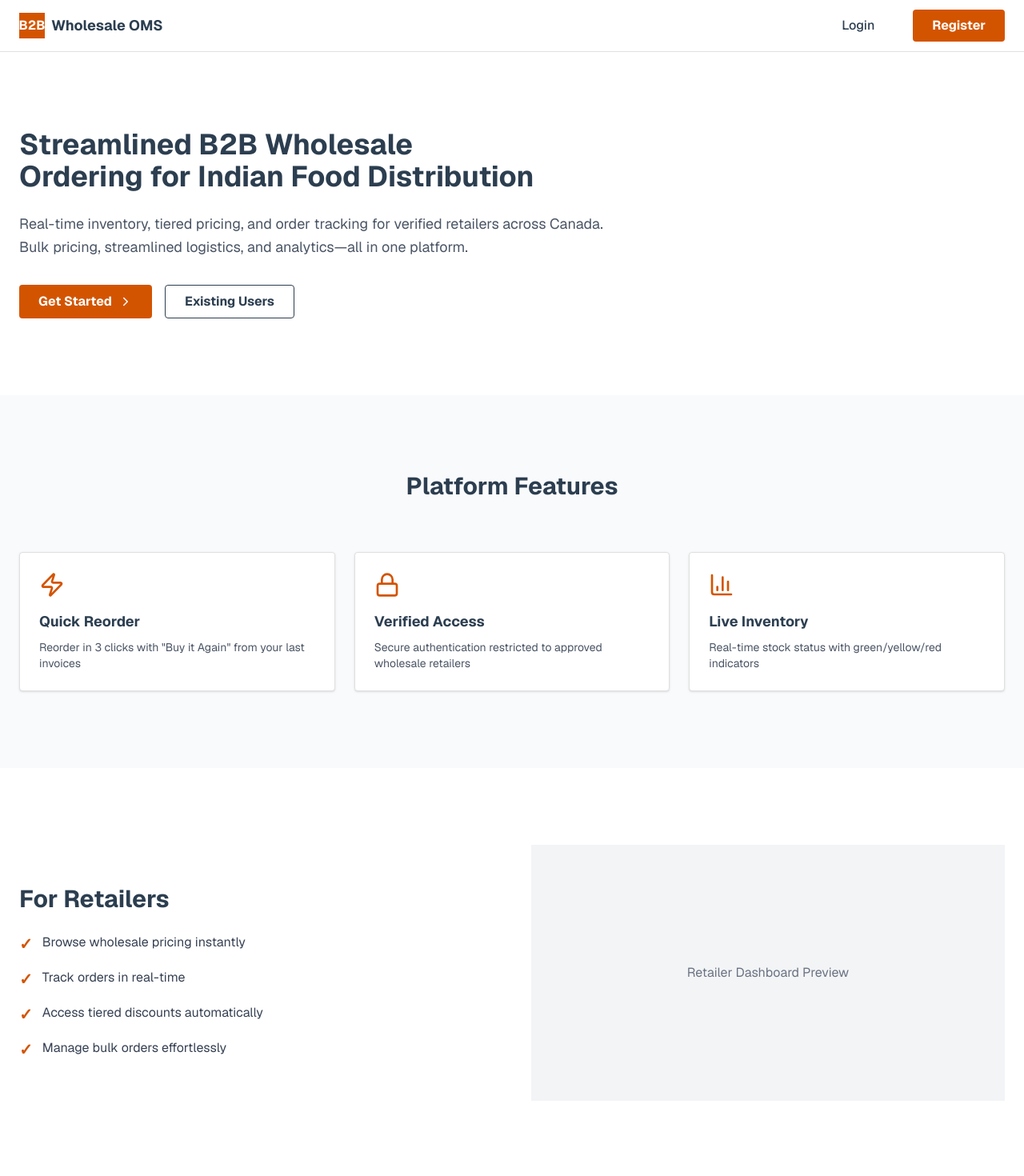
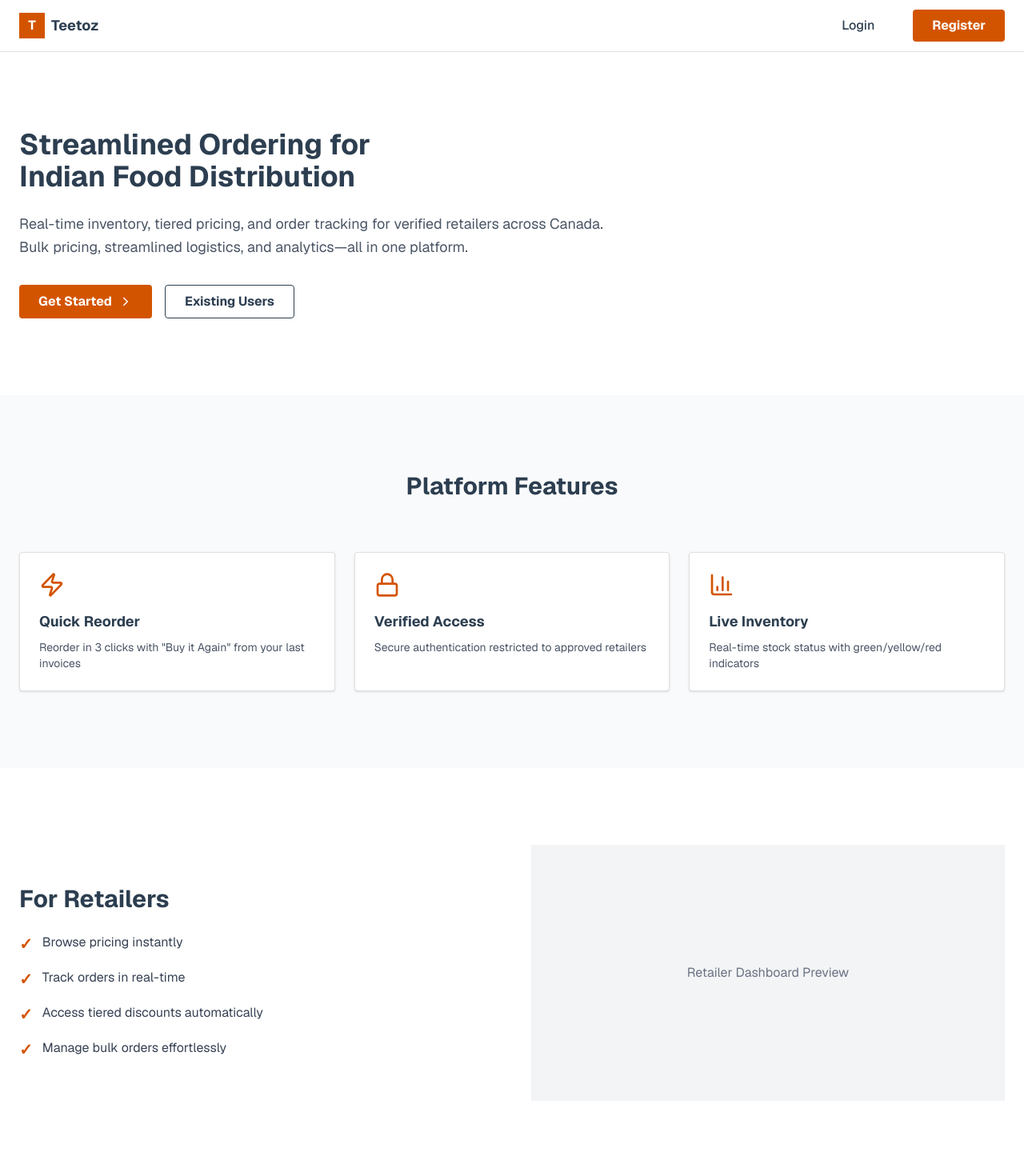
Before and after one commit to Rateeka/b2-b-wholesale-site, a Next.js app: page / in a window 1280 px wide. Shown: the top 1470 px of the page at 80% size. Built offline with nearby package versions, Linux system fonts and the light colour scheme.

Commit message:
refactor: update branding from B2B to Teetoz across the application

```diff
--- a/app/admin/layout.tsx
+++ b/app/admin/layout.tsx
@@ -42,7 +42,7 @@ export default function AdminLayout({ children }) {
           <div className="flex items-center gap-8">
             <div className="flex items-center gap-2">
               <div className="w-8 h-8 bg-primary rounded-sm flex items-center justify-center text-white font-bold text-sm">
-                B2B
+                T
               </div>
               <span className="font-bold text-secondary text-lg">Admin</span>
             </div>
--- a/app/globals.css
+++ b/app/globals.css
@@ -4,7 +4,7 @@
 @custom-variant dark (&:is(.dark *));
 
 :root {
-  /* B2B Wholesale OMS Color System */
+  /* Teetoz Color System */
   --primary: #d35400;
   --secondary: #2c3e50;
   --background: #ffffff;
@@ -134,7 +134,7 @@
     @apply bg-background text-foreground;
   }
 
-  /* B2B Design System Components */
+  /* Teetoz Design System Components */
 
   /* Card Component */
   .card {
--- a/app/layout.tsx
+++ b/app/layout.tsx
@@ -8,9 +8,9 @@ const _geist = Geist({ subsets: ["latin"] })
 const _geistMono = Geist_Mono({ subsets: ["latin"] })
 
 export const metadata: Metadata = {
-  title: "B2B Wholesale OMS - Indian Food Distribution",
+  title: "Teetoz - Indian Food Distribution",
   description:
-    "Centralized B2B Order Management System for verified retailers. Real-time inventory, tiered pricing, and streamlined logistics for Indian food distribution across Canada.",
+    "Centralized Order Management System for verified retailers. Real-time inventory, tiered pricing, and streamlined logistics for Indian food distribution across Canada.",
   generator: "v0.app",
   icons: {
     icon: [
--- a/app/login/page.tsx
+++ b/app/login/page.tsx
@@ -44,9 +44,9 @@ export default function LoginPage() {
         <div className="card">
           <div className="flex items-center gap-2 mb-8">
             <div className="w-8 h-8 bg-primary rounded-sm flex items-center justify-center text-white font-bold">
-              B2B
+              T
             </div>
-            <h1 className="text-2xl font-bold text-secondary">Wholesale OMS</h1>
+            <h1 className="text-2xl font-bold text-secondary">Teetoz</h1>
           </div>
 
           <h2 className="text-2xl font-bold text-secondary mb-6">Sign In</h2>
--- a/app/page.tsx
+++ b/app/page.tsx
@@ -13,9 +13,9 @@ export default function LandingPage() {
         <div className="max-w-7xl mx-auto px-6 h-16 flex items-center justify-between">
           <div className="flex items-center gap-2">
             <div className="w-8 h-8 bg-primary rounded-sm flex items-center justify-center text-white font-bold">
-              B2B
+              T
             </div>
-            <h1 className="text-lg font-bold text-secondary">Wholesale OMS</h1>
+            <h1 className="text-lg font-bold text-secondary">Teetoz</h1>
           </div>
           <nav className="flex items-center gap-6">
             <Link href="/login" className="btn-ghost">
@@ -34,7 +34,7 @@ export default function LandingPage() {
           <div className="max-w-7xl mx-auto px-6">
             <div className="max-w-3xl">
               <h2 className="text-4xl font-bold text-secondary mb-6 text-balance">
-                Streamlined B2B Wholesale Ordering for Indian Food Distribution
+                Streamlined Ordering for Indian Food Distribution
               </h2>
               <p className="text-lg text-gray-600 mb-8 leading-relaxed">
                 Real-time inventory, tiered pricing, and order tracking for verified retailers across Canada. Bulk
@@ -66,7 +66,7 @@ export default function LandingPage() {
                 {
                   icon: Lock,
                   title: "Verified Access",
-                  desc: "Secure authentication restricted to approved wholesale retailers",
+                  desc: "Secure authentication restricted to approved retailers",
                 },
                 {
                   icon: BarChart3,
@@ -95,7 +95,7 @@ export default function LandingPage() {
                 <h3 className="text-3xl font-bold text-secondary mb-6">For Retailers</h3>
                 <ul className="space-y-4">
                   {[
-                    "Browse wholesale pricing instantly",
+                    "Browse pricing instantly",
                     "Track orders in real-time",
                     "Access tiered discounts automatically",
                     "Manage bulk orders effortlessly",
@@ -144,7 +144,7 @@ export default function LandingPage() {
         {/* CTA Section */}
         <section className="bg-secondary text-white py-16">
           <div className="max-w-7xl mx-auto px-6 text-center">
-            <h3 className="text-3xl font-bold mb-4">Ready to Transform Your Wholesale Operations?</h3>
+            <h3 className="text-3xl font-bold mb-4">Ready to Transform Your Operations?</h3>
             <p className="text-lg mb-8">Join verified retailers across Canada managing their orders efficiently.</p>
             <Link href="/register" className="btn-primary">
               Sign Up Now
@@ -218,7 +218,7 @@ export default function LandingPage() {
             </div>
           </div>
           <div className="border-t border-border pt-6 text-center text-sm text-gray-600">
-            <p>&copy; 2025 B2B Wholesale OMS. All rights reserved.</p>
+            <p>&copy; 2025 Teetoz. All rights reserved.</p>
           </div>
         </div>
       </footer>
--- a/app/register/page.tsx
+++ b/app/register/page.tsx
@@ -56,9 +56,9 @@ export default function RegisterPage() {
         <div className="card">
           <div className="flex items-center gap-2 mb-8">
             <div className="w-8 h-8 bg-primary rounded-sm flex items-center justify-center text-white font-bold">
-              B2B
+              T
             </div>
-            <h1 className="text-2xl font-bold text-secondary">Wholesale OMS</h1>
+            <h1 className="text-2xl font-bold text-secondary">Teetoz</h1>
           </div>
 
           <h2 className="text-2xl font-bold text-secondary mb-2">Register Your Store</h2>
--- a/app/retailer/dashboard/page.tsx
+++ b/app/retailer/dashboard/page.tsx
@@ -57,7 +57,7 @@ export default function RetailerDashboard() {
     <div className="space-y-8">
       <div>
         <h1 className="text-3xl font-bold text-secondary mb-2">Welcome Back</h1>
-        <p className="text-gray-600">Manage your wholesale orders and track inventory</p>
+        <p className="text-gray-600">Manage your orders and track inventory</p>
       </div>
 
       {/* Stats Grid */}
--- a/app/retailer/layout.tsx
+++ b/app/retailer/layout.tsx
@@ -41,9 +41,9 @@ export default function RetailerLayout({ children }) {
           <div className="flex items-center gap-8">
             <div className="flex items-center gap-2">
               <div className="w-8 h-8 bg-primary rounded-sm flex items-center justify-center text-white font-bold text-sm">
-                B2B
+                T
               </div>
-              <span className="font-bold text-secondary text-lg">Wholesale</span>
+              <span className="font-bold text-secondary text-lg">Teetoz</span>
             </div>
             <nav className="hidden md:flex items-center gap-6">
               {navItems.map((item) => (
--- a/lib/mock-data.ts
+++ b/lib/mock-data.ts
@@ -1,4 +1,4 @@
-// Mock data for the B2B platform
+// Mock data for the Teetoz platform
 
 export const products = [
   {
```
